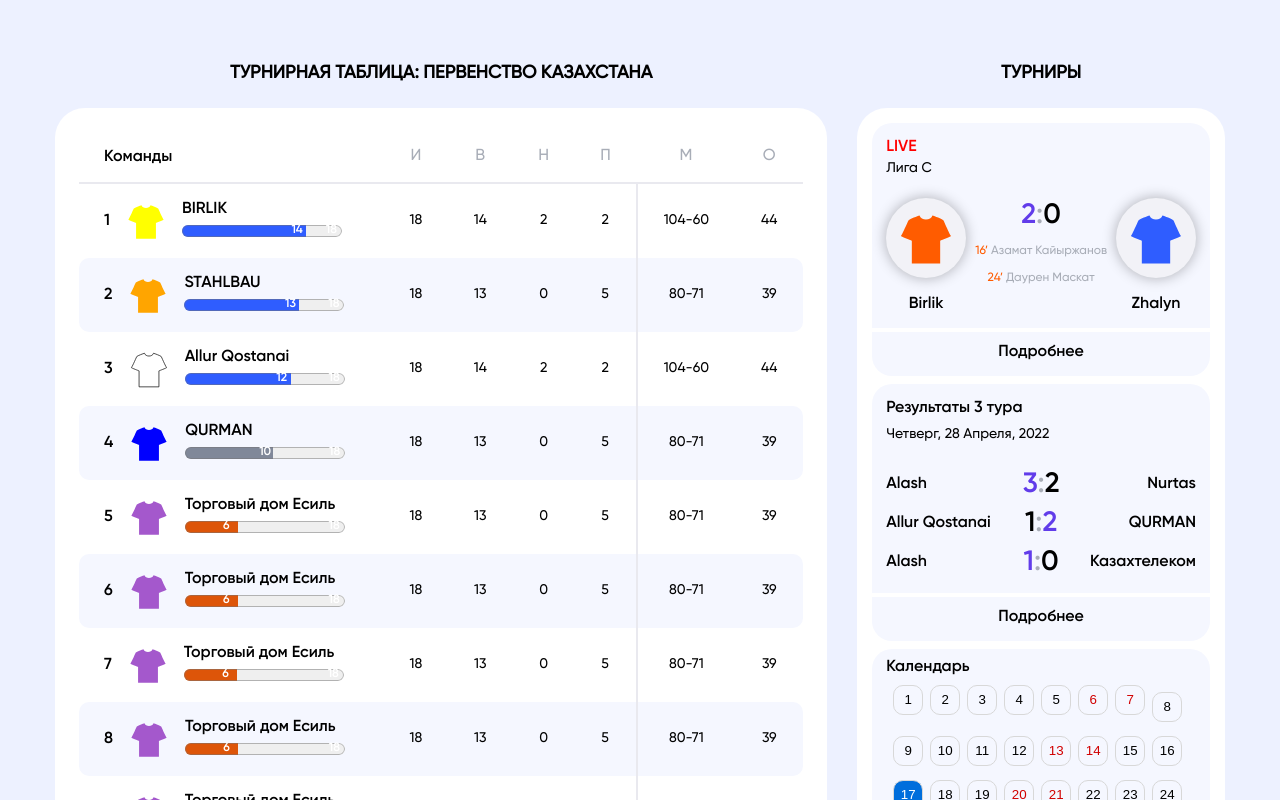
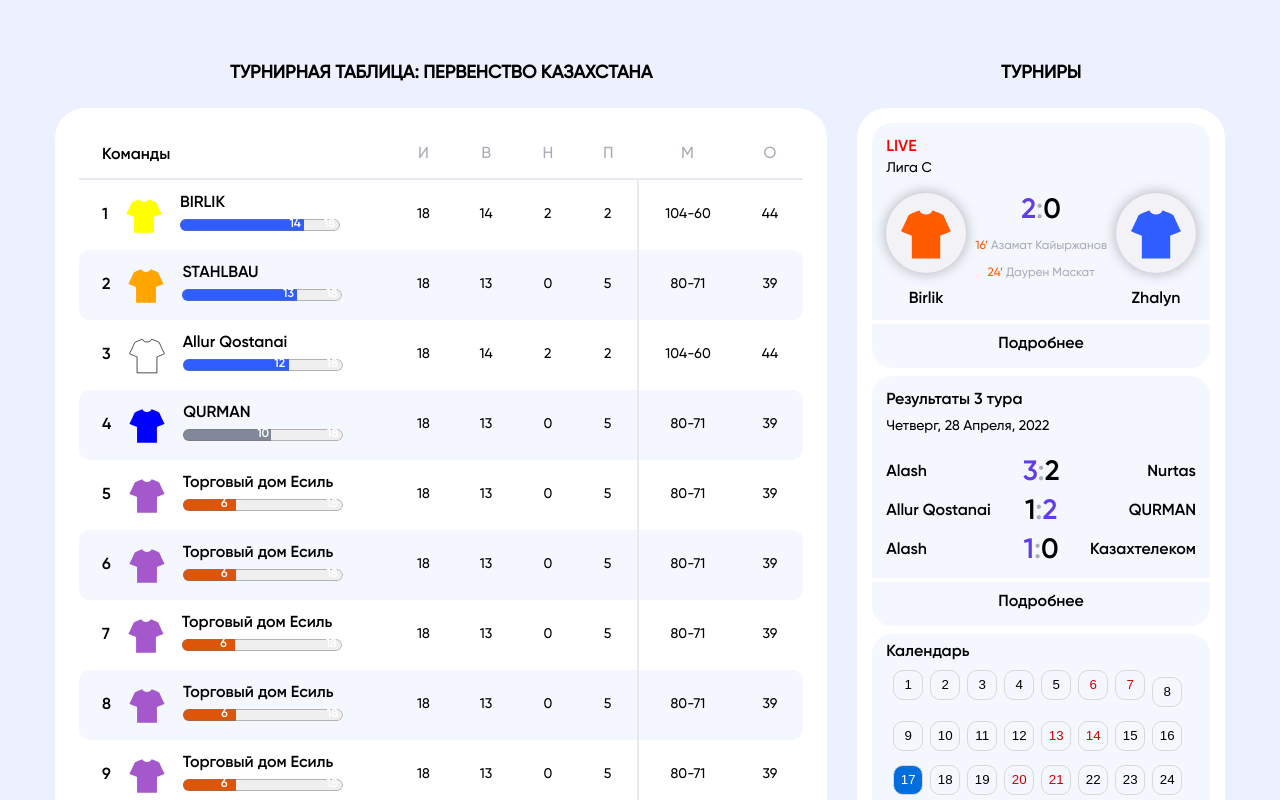
Before and after one commit to nurkanat-doszhan/kllf, a React (Create React App) app: page / in a window 1280 px wide. Shown: the part 900-1700 px from the top of the page. Built offline with nearby package versions, Linux system fonts and the light colour scheme.

Commit message:
Правки по стилю

```diff
--- a/src/components/Standings/Standings.module.scss
+++ b/src/components/Standings/Standings.module.scss
@@ -24,7 +24,7 @@
       th,
       td {
         padding: 14px;
-        padding: 15px 25px;
+        padding: 13px 23px;
         text-align: center;
         font-family: 'Gilroy-Medium';
         font-weight: 400;
--- a/src/components/Tournaments/Tournaments.module.scss
+++ b/src/components/Tournaments/Tournaments.module.scss
@@ -5,11 +5,11 @@
   width: 100%;
   .more {
     position: relative;
-    margin-top: 14px;
+    margin-top: 11px;
     font-family: 'Gilroy-SemiBold';
-    cursor: pointer;
     padding-top: 14px;
     text-align: center;
+    cursor: pointer;
     &:hover {
       text-decoration: underline;
     }
@@ -38,7 +38,7 @@
       font-size: 14px;
     }
     .teams {
-      margin-top: 20px;
+      margin-top: 15px;
       display: flex;
       justify-content: space-between;
       .team1, .team2 {
@@ -88,7 +88,7 @@
     .date {
       font-family: 'Gilroy-Medium';
       font-size: 14px;
-      margin-bottom: 24px;
+      margin-bottom: 20px;
     }
 
     .game {
```
